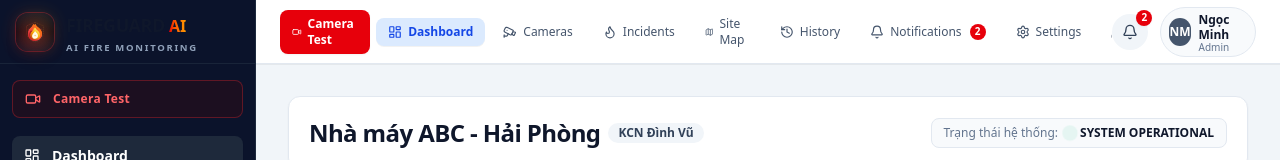
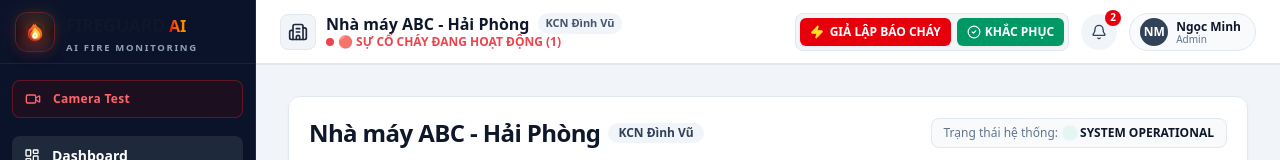
Before and after one commit to nminh-code/fireguard-ai, a React (Vite) app: page / in a window 1280 px wide. Shown: the top 160 px of the page. Built offline with nearby package versions, Linux system fonts and the light colour scheme.

Commit message:
checkpoint

```diff
--- a/src/components/Topbar.tsx
+++ b/src/components/Topbar.tsx
@@ -1,22 +1,17 @@
 import React, { useState, useEffect } from 'react';
-import { useNavigate, useLocation, NavLink } from 'react-router-dom';
+import { useNavigate } from 'react-router-dom';
 import { User, UserRole, Notification, DashboardStats } from '../types';
 import { notificationService } from '../services/notificationService';
 import { incidentService } from '../services/incidentService';
 import { realtimeService } from '../services/realtimeService';
+import { soundManager } from '../utils/audioAlert';
 import {
   Bell,
-  Flame,
   Menu,
-  ChevronDown,
+  Building2,
   UserCheck,
-  Video,
-  LayoutDashboard,
-  Cctv,
-  Map,
-  History,
-  Settings,
-  Users,
+  Zap,
+  CheckCircle2,
 } from 'lucide-react';
 
 interface TopbarProps {
@@ -27,12 +22,12 @@ interface TopbarProps {
 
 export const Topbar: React.FC<TopbarProps> = ({ onToggleSidebar, currentUser, onRoleChange }) => {
   const navigate = useNavigate();
-  const location = useLocation();
   const [stats, setStats] = useState<DashboardStats | null>(null);
   const [notifications, setNotifications] = useState<Notification[]>([]);
   const [unreadCount, setUnreadCount] = useState<number>(2);
   const [showNotifMenu, setShowNotifMenu] = useState(false);
   const [showRoleMenu, setShowRoleMenu] = useState(false);
+  const [isSimulating, setIsSimulating] = useState(false);
 
   const loadData = async () => {
     const s = await incidentService.getDashboardStats();
@@ -59,25 +54,29 @@ export const Topbar: React.FC<TopbarProps> = ({ onToggleSidebar, currentUser, on
     };
   }, []);
 
-  const topNavItems = [
-    { name: 'Dashboard', path: '/', icon: LayoutDashboard },
-    { name: 'Cameras', path: '/cameras', icon: Cctv },
-    { name: 'Incidents', path: '/incidents', icon: Flame },
-    { name: 'Site Map', path: '/map', icon: Map },
-    { name: 'History', path: '/history', icon: History },
-    {
-      name: 'Notifications',
-      path: '/notifications',
-      icon: Bell,
-      badge: 2,
-    },
-    { name: 'Settings', path: '/settings', icon: Settings },
-    { name: 'Management', path: '/management', icon: Users },
-  ];
+  const handleSimulateFire = () => {
+    setIsSimulating(true);
+    soundManager.playFireAlarm();
+    const inc = incidentService.simulateFireEvent();
+    loadData();
+    setTimeout(() => {
+      setIsSimulating(false);
+      navigate(`/incidents/${inc.id}`);
+    }, 400);
+  };
+
+  const handleResolveLatest = async () => {
+    soundManager.playSuccessTone();
+    incidentService.resolveLatestActiveIncident(currentUser.name);
+    await loadData();
+  };
+
+  const hasActiveFire = (stats?.activeIncidents ?? 0) > 0;
 
   return (
-    <header className="sticky top-0 z-30 flex h-16 w-full items-center justify-between border-b border-slate-200 bg-white px-3 md:px-6 shadow-2xs">
-      {/* Mobile Hamburger toggle */}
+    <header className="sticky top-0 z-30 flex h-16 w-full items-center justify-between border-b border-slate-200 bg-white px-4 md:px-6 shadow-2xs">
+      {/* Left side: Hamburger button + Factory Header info */}
+      <div className="flex items-center gap-3 md:gap-4">
         <button
           onClick={onToggleSidebar}
           className="rounded-md p-2 text-slate-600 hover:bg-slate-100 lg:hidden focus:outline-hidden"
@@ -87,52 +86,65 @@ export const Topbar: React.FC<TopbarProps> = ({ onToggleSidebar, currentUser, on
           <Menu className="h-5 w-5" />
         </button>
 
-      {/* Horizontal Pill Navigation Bar matching Reference Image */}
-      <nav className="hidden lg:flex items-center gap-1.5 overflow-x-auto py-1">
-        {/* Camera Test Button */}
-        <NavLink
-          to="/camera-test"
-          className={({ isActive }) =>
-            `flex items-center gap-1.5 rounded-lg px-3 py-1.5 text-xs font-bold transition-all ${
-              isActive
-                ? 'bg-red-600 text-white shadow-xs'
-                : 'bg-red-600 text-white hover:bg-red-700 shadow-xs'
-            }`
-          }
-        >
-          <Video className="h-3.5 w-3.5" />
-          <span>Camera Test</span>
-        </NavLink>
-
-        {topNavItems.map((item) => {
-          const Icon = item.icon;
-          return (
-            <NavLink
-              key={item.path}
-              to={item.path}
-              end={item.path === '/'}
-              className={({ isActive }) =>
-                `flex items-center gap-1.5 rounded-lg px-3 py-1.5 text-xs font-medium transition-all ${
-                  isActive
-                    ? 'bg-blue-100 text-blue-700 font-semibold shadow-2xs'
-                    : 'text-slate-600 hover:bg-slate-100 hover:text-slate-900'
-                }`
-              }
-            >
-              <Icon className="h-3.5 w-3.5" />
-              <span>{item.name}</span>
-              {item.badge !== undefined && (
-                <span className="flex h-4 w-4 items-center justify-center rounded-full bg-red-600 text-[10px] font-bold text-white ml-0.5">
-                  {item.badge}
+        <div className="flex items-center gap-2.5">
+          <div className="flex h-9 w-9 items-center justify-center rounded-lg bg-slate-100 text-slate-700 border border-slate-200">
+            <Building2 className="h-5 w-5 text-slate-800" />
+          </div>
+          <div>
+            <div className="flex items-center gap-2">
+              <span className="font-bold text-sm md:text-base text-slate-900 leading-tight">
+                Nhà máy ABC - Hải Phòng
+              </span>
+              <span className="hidden md:inline-flex items-center rounded-full bg-slate-100 px-2 py-0.5 text-[11px] font-semibold text-slate-600">
+                KCN Đình Vũ
+              </span>
+            </div>
+            <div className="flex items-center gap-1.5 text-xs">
+              {hasActiveFire ? (
+                <span className="flex items-center gap-1 font-bold text-red-600 animate-pulse">
+                  <span className="h-2 w-2 rounded-full bg-red-600"></span>
+                  🔴 SỰ CỐ CHÁY ĐANG HOẠT ĐỘNG ({stats?.activeIncidents})
+                </span>
+              ) : (
+                <span className="flex items-center gap-1 text-emerald-700 font-medium">
+                  <span className="h-2 w-2 rounded-full bg-emerald-500"></span>
+                  🟢 HỆ THỐNG GIÁM SÁT HOẠT ĐỘNG BÌNH THƯỜNG
                 </span>
               )}
-            </NavLink>
-          );
-        })}
-      </nav>
+            </div>
+          </div>
+        </div>
+      </div>
 
-      {/* Right side: Bell Notifications + User Profile Pill */}
+      {/* Right side: Demo Event Simulation + Bell Notifications + User Profile */}
       <div className="flex items-center gap-3">
+        {/* Demo AI Event Simulation Buttons */}
+        <div className="flex items-center gap-1.5 bg-slate-100/90 p-1 rounded-lg border border-slate-200">
+          <button
+            onClick={handleSimulateFire}
+            disabled={isSimulating}
+            className="flex items-center gap-1.5 rounded-md bg-red-600 hover:bg-red-700 active:scale-98 text-white px-2.5 py-1.5 text-xs font-semibold shadow-xs transition-all disabled:opacity-50 cursor-pointer"
+            title="Kích hoạt sự kiện cháy giả lập"
+            id="btn-simulate-fire"
+          >
+            <Zap className="h-3.5 w-3.5 text-yellow-300 fill-yellow-300" />
+            <span className="hidden sm:inline">GIẢ LẬP BÁO CHÁY</span>
+            <span className="sm:hidden">CHÁY</span>
+          </button>
+
+          {hasActiveFire && (
+            <button
+              onClick={handleResolveLatest}
+              className="flex items-center gap-1 rounded-md bg-emerald-600 hover:bg-emerald-700 active:scale-98 text-white px-2.5 py-1.5 text-xs font-semibold shadow-xs transition-all cursor-pointer"
+              title="Đánh dấu giải quyết sự cố cháy"
+              id="btn-resolve-fire"
+            >
+              <CheckCircle2 className="h-3.5 w-3.5" />
+              <span className="hidden sm:inline">KHẮC PHỤC</span>
+            </button>
+          )}
+        </div>
+
         {/* Notifications Dropdown */}
         <div className="relative">
           <button
@@ -152,7 +164,7 @@ export const Topbar: React.FC<TopbarProps> = ({ onToggleSidebar, currentUser, on
           {showNotifMenu && (
             <div className="absolute right-0 mt-2 w-80 rounded-xl border border-slate-200 bg-white p-3 shadow-xl z-50 animate-in fade-in-50 duration-150">
               <div className="flex items-center justify-between border-b border-slate-100 pb-2 mb-2">
-                <span className="font-semibold text-sm text-slate-900">Thông báo mới</span>
+                <span className="font-semibold text-sm text-slate-900">Thông báo giám sát</span>
                 <button
                   onClick={() => {
                     notificationService.markAllAsRead();
@@ -191,11 +203,11 @@ export const Topbar: React.FC<TopbarProps> = ({ onToggleSidebar, currentUser, on
         <div className="relative">
           <button
             onClick={() => setShowRoleMenu(!showRoleMenu)}
-            className="flex items-center gap-2 rounded-full border border-slate-200 bg-slate-50 hover:bg-slate-100 px-2 py-1 text-xs transition-colors cursor-pointer"
+            className="flex items-center gap-2 rounded-full border border-slate-200 bg-slate-50 hover:bg-slate-100 px-2.5 py-1 text-xs transition-colors cursor-pointer"
             id="btn-role-switcher"
           >
             {/* Avatar Pill circle NM */}
-            <div className="flex h-7 w-7 items-center justify-center rounded-full bg-slate-600 text-white font-bold text-xs">
+            <div className="flex h-7 w-7 items-center justify-center rounded-full bg-slate-700 text-white font-bold text-xs">
               NM
             </div>
             <div className="text-left pr-1">
@@ -207,7 +219,7 @@ export const Topbar: React.FC<TopbarProps> = ({ onToggleSidebar, currentUser, on
           {showRoleMenu && (
             <div className="absolute right-0 mt-2 w-48 rounded-xl border border-slate-200 bg-white p-2 shadow-xl z-50">
               <div className="px-2 py-1 text-[10px] font-bold uppercase tracking-wider text-slate-400 border-b border-slate-100 mb-1">
-                Role Menu
+                Role Switcher
               </div>
               {(['ADMIN', 'MANAGER', 'SECURITY'] as UserRole[]).map((r) => (
                 <button
```
Lines whose indentation alone changed are shown as unchanged.
